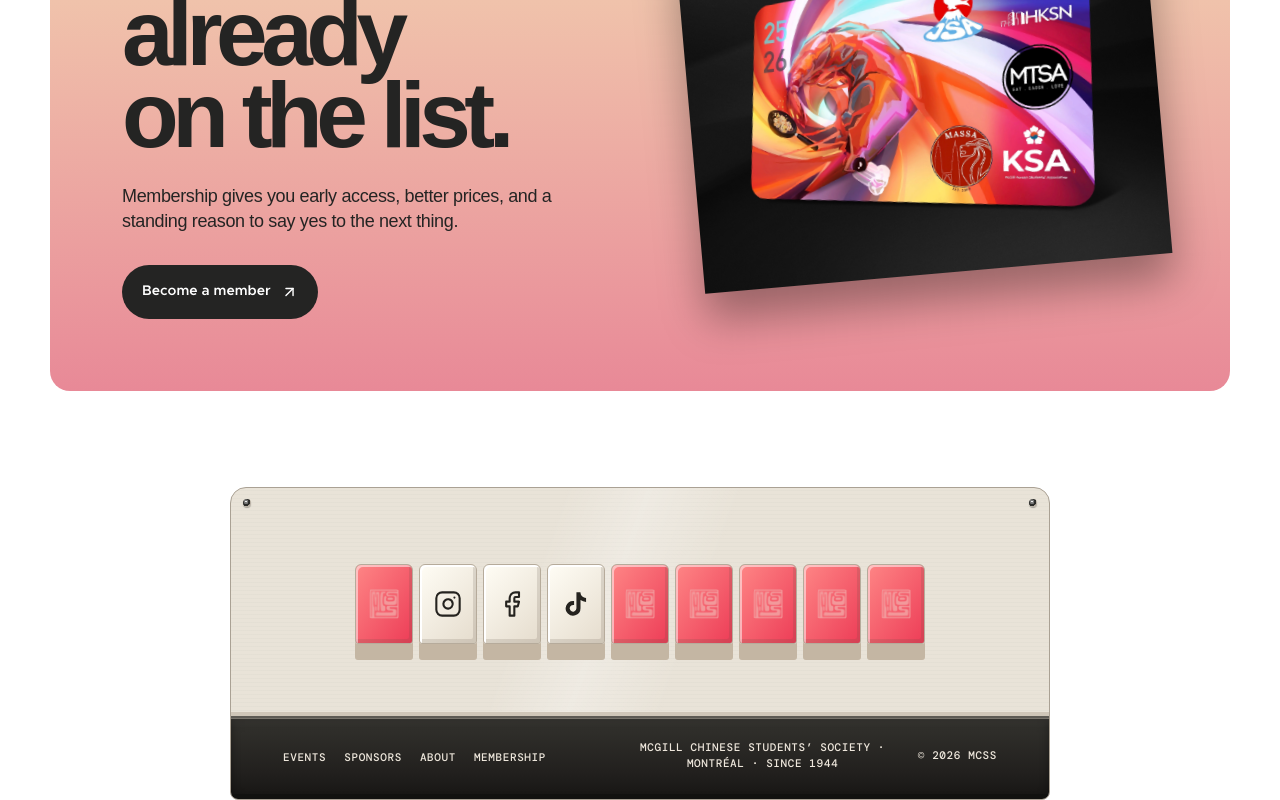
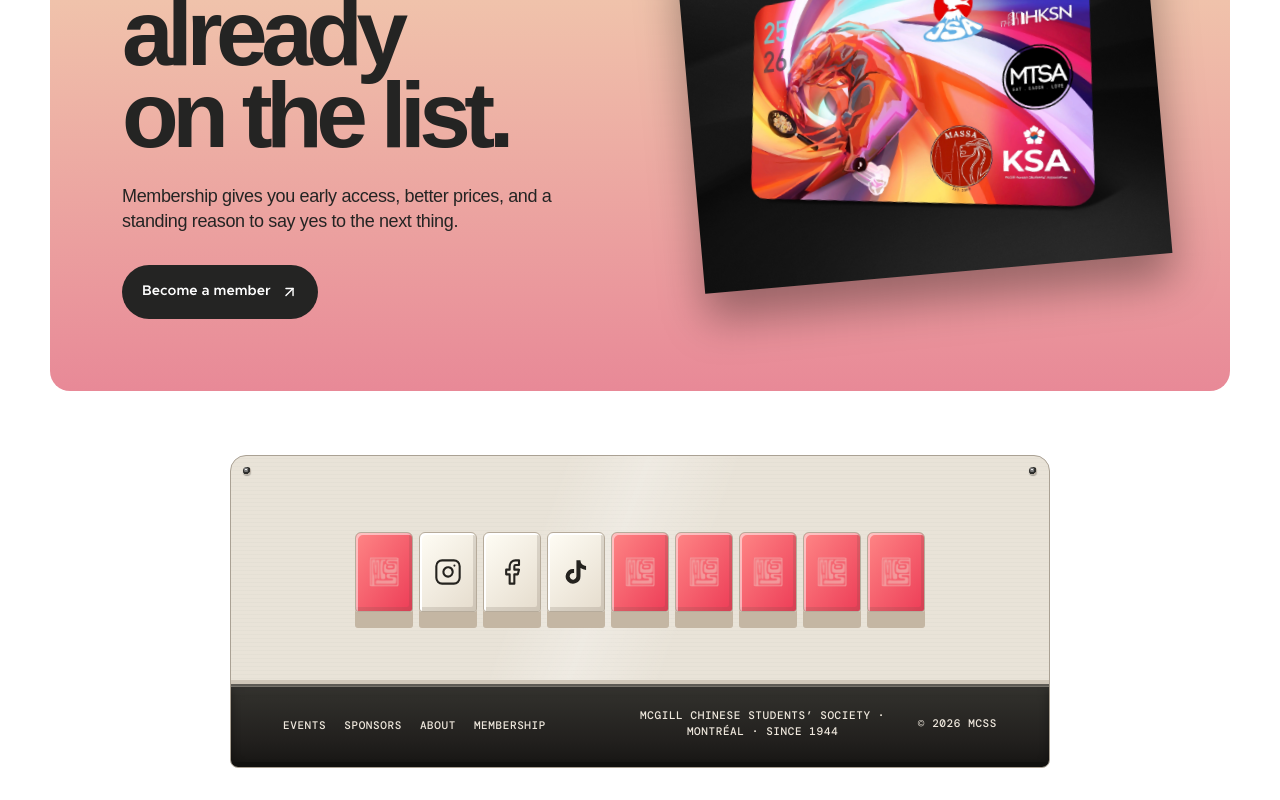
Before and after one commit to Dev-MCSS/websitev2, a Next.js app: page /ui-playground in a window 1280 px wide. Shown: the part 3933-4733 px from the top of the page. After the commit the page ends 4701 px from the top, so only its background shows below. Built offline with nearby package versions, Linux system fonts and the light colour scheme; a web font is replaced by a local one.

Commit message:
Improve button hit areas and footer tile hover interactions

```diff
--- a/app/components/home-faq.module.css
+++ b/app/components/home-faq.module.css
@@ -2,7 +2,7 @@
   display: grid;
   gap: 24px;
   width: min(540px, calc(100% - 48px));
-  margin: clamp(72px, 8vw, 96px) auto 0;
+  margin: clamp(104px, 10vw, 132px) auto 0;
   color: var(--home-ink, #242423);
 }
 
--- a/app/components/home-footer.module.css
+++ b/app/components/home-footer.module.css
@@ -1,6 +1,6 @@
 .footer {
   width: min(820px, calc(100vw - 48px));
-  margin: clamp(60px, 7.5vw, 105px) auto 0;
+  margin: clamp(48px, 5vw, 72px) auto 0;
   color: var(--home-ink, #242423);
 }
 
@@ -41,13 +41,14 @@
   list-style: none;
 }
 .rack li {
+  position: relative;
   flex: 0 1 58px;
   min-width: 0;
   max-width: 58px;
   aspect-ratio: .72;
   transform-origin: 50% 100%;
 }
-.rack li > span, .rack a {
+.rack li > span {
   position: relative;
   display: grid;
   width: 100%;
@@ -79,9 +80,32 @@
   mask: url('/images/home-redesign/stamp.svg') center / contain no-repeat;
   transform: translateX(-50%) rotate(11deg);
 }
-.rack a { color: #25231f; text-decoration: none; transition: transform 340ms cubic-bezier(.22, 1, .36, 1), color 180ms ease; }
-.rack a:hover { z-index: 2; color: #b01424; transform: translateY(-10px); box-shadow: inset 2px 2px #fff, inset -3px -4px rgb(89 76 61 / 16%), 0 16px 0 #c4b6a3; }
-.rack a svg { width: clamp(18px, 3vw, 28px); height: clamp(18px, 3vw, 28px); stroke-width: 1.8; }
+/* The anchor extends through the visual shadow, making the complete tile clickable. */
+.rack a {
+  position: absolute;
+  inset: 0 0 -16px;
+  display: grid;
+  box-sizing: border-box;
+  padding-bottom: 16px;
+  place-items: center;
+  color: #25231f;
+  text-decoration: none;
+  transition: color 180ms ease;
+}
+.rack a::before {
+  content: '';
+  position: absolute;
+  inset: 0 0 16px;
+  border: 1px solid #b6ab9b;
+  border-radius: 6px 6px 3px 3px;
+  background: linear-gradient(135deg, #fffdf5, #e5dccd);
+  box-shadow: inset 2px 2px #fff, inset -3px -4px rgb(89 76 61 / 16%), 0 16px 0 #c4b6a3;
+  transition: transform 340ms cubic-bezier(.22, 1, .36, 1);
+}
+.rack a:hover { z-index: 2; color: #b01424; }
+.rack a:hover::before { transform: translateY(-10px); }
+.rack a svg { position: relative; z-index: 1; width: clamp(18px, 3vw, 28px); height: clamp(18px, 3vw, 28px); stroke-width: 1.8; transition: transform 340ms cubic-bezier(.22, 1, .36, 1); }
+.rack a:hover svg { transform: translateY(-10px); }
 
 .base {
   position: relative;
@@ -118,4 +142,6 @@
   .base p, .base p:last-child { text-align: left; }
 }
 
-@media (prefers-reduced-motion: reduce) { .rack a { transition: none; } }
+@media (prefers-reduced-motion: reduce) {
+  .rack a, .rack a::before, .rack a svg { transition: none; }
+}
```
Also changed, not shown: app/components/home-exec-camera.module.css (+9 -0 lines), app/components/primary-button.module.css (+9 -0 lines).
